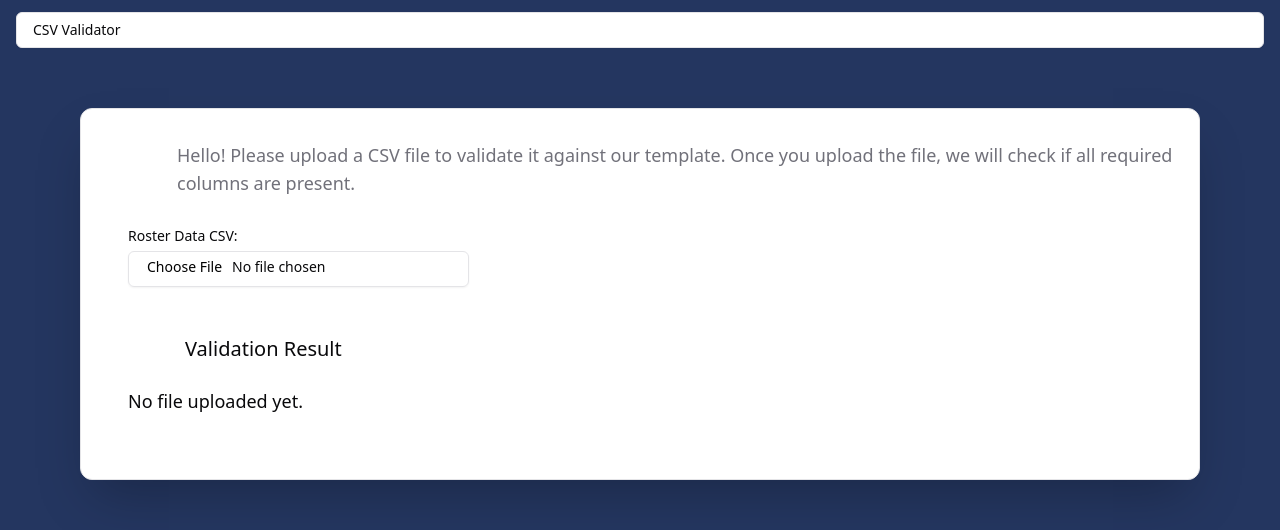
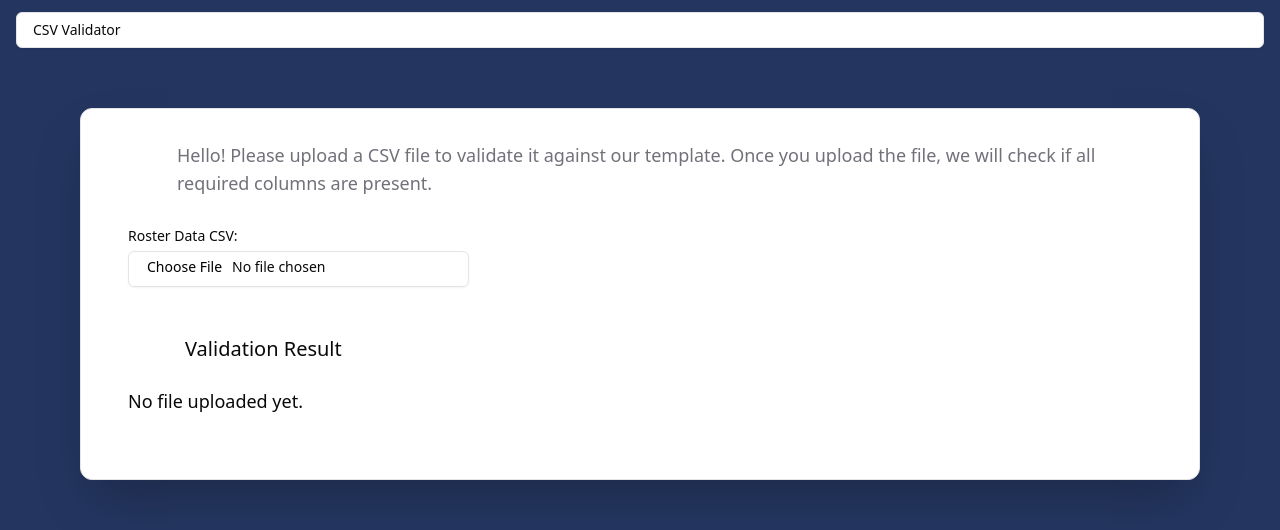
Before and after one commit to avegancafe/csv-validator, a React (Create React App) app: page / in a window 1280 px wide. Shown: the top 530 px of the page. Built offline with nearby package versions, Linux system fonts and the light colour scheme.

Commit message:
[KH] better support for smaller screens

```diff
--- a/public/index.html
+++ b/public/index.html
@@ -1,9 +1,12 @@
-<!DOCTYPE html>
+<!doctype html>
 <html lang="en">
   <head>
     <meta charset="utf-8" />
     <link rel="icon" href="%PUBLIC_URL%/favicon.ico" />
-    <meta name="viewport" content="width=device-width, initial-scale=1" />
+    <meta
+      name="viewport"
+      content="width=device-width, initial-scale=1.0, maximum-scale=1.0, minimum-scale=1.0, user-scalable=no"
+    />
     <meta name="theme-color" content="#000000" />
     <meta
       name="description"
--- a/src/App.js
+++ b/src/App.js
@@ -77,7 +77,7 @@ function App() {
       </Menubar>
       <div className="App px-20 py-12">
         <Card className="shadow-2xl items-center max-w-screen-xl m-auto">
-          <CardDescription className="text-lg pl-24 pt-8">
+          <CardDescription className="text-lg lg:px-24 px-12 pt-8">
             Hello! Please upload a CSV file to validate it against our template.
             Once you upload the file, we will check if all required columns are
             present.
```
